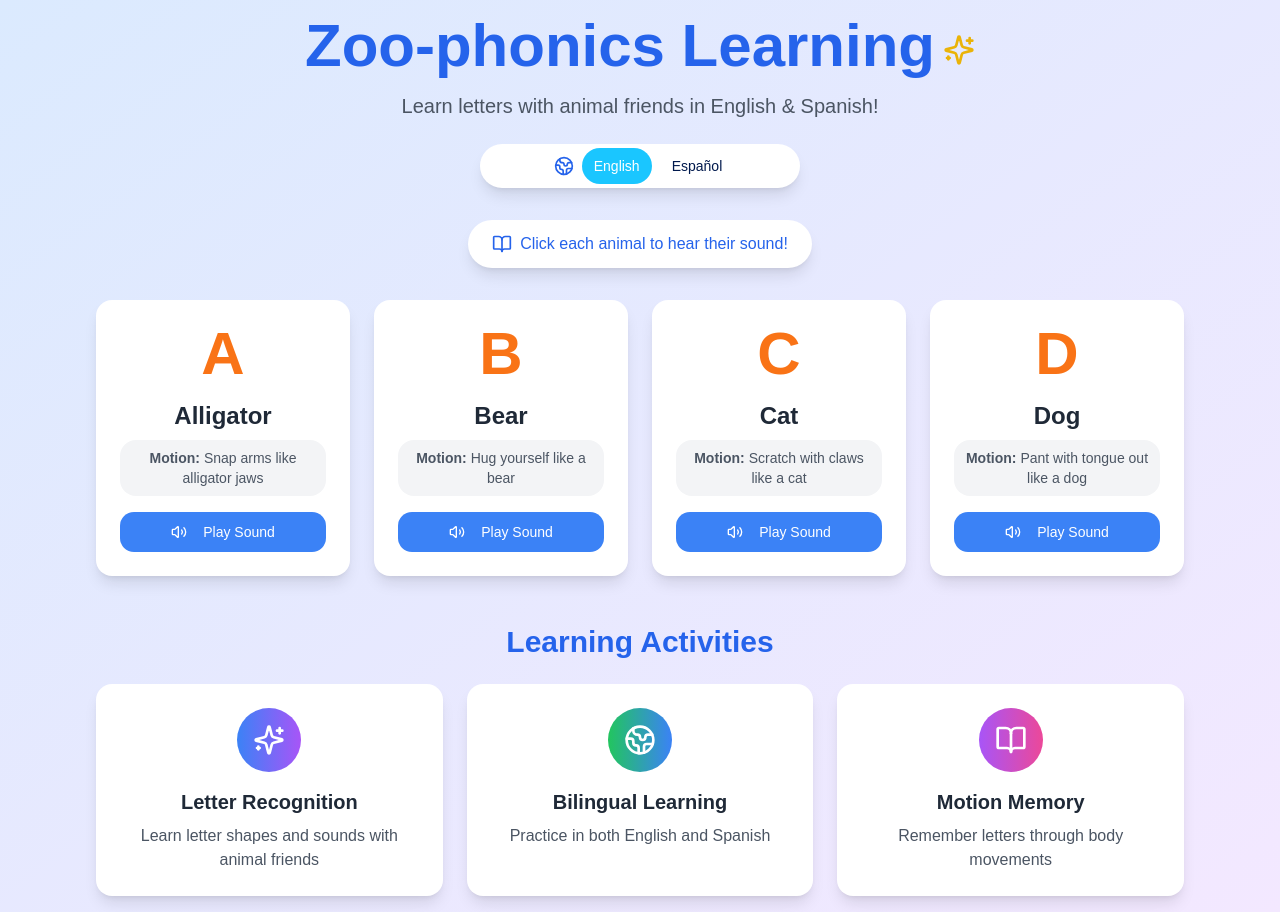
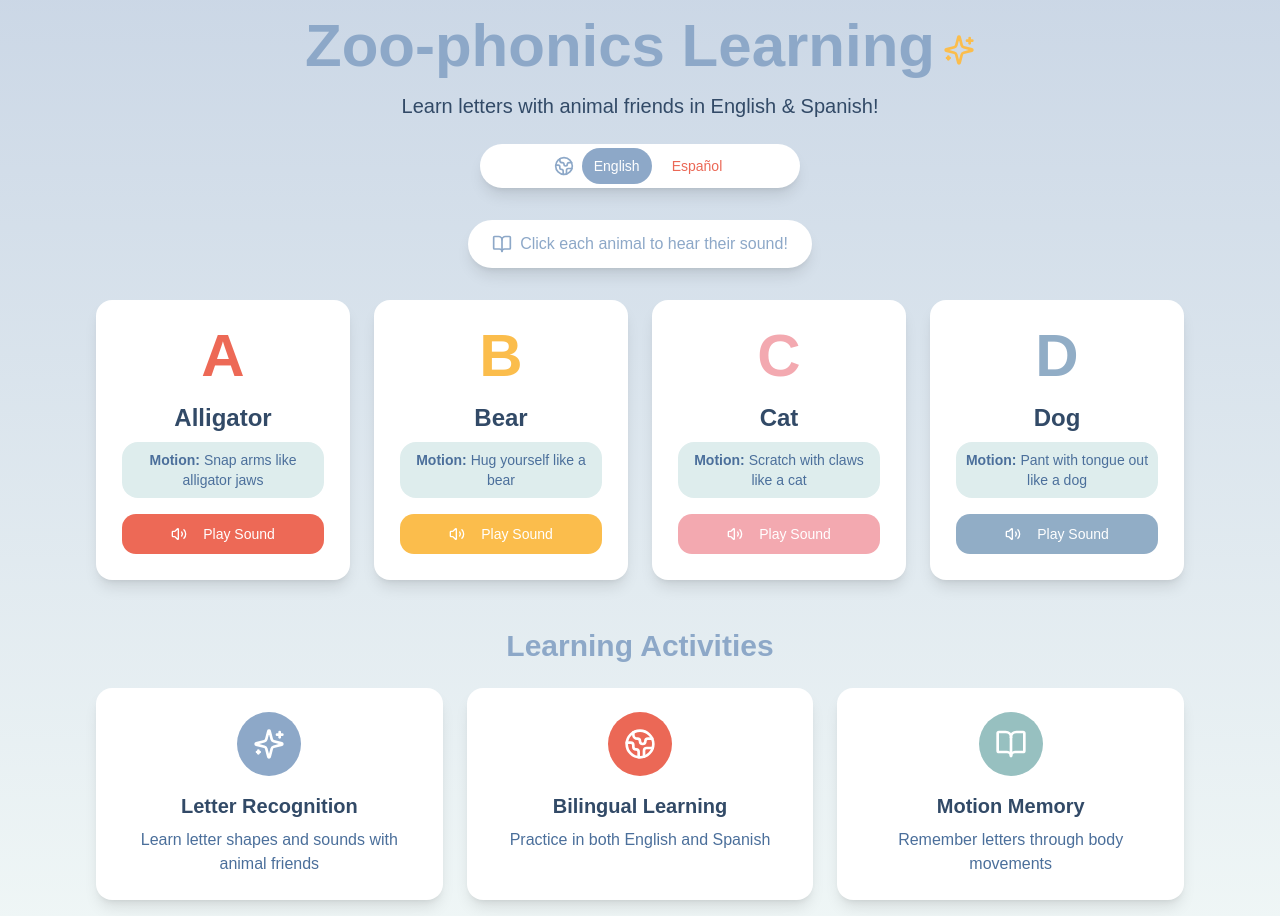
Before and after one commit to liafbojos/olilearning, a React (Vite) app: page / in a window 1280 px wide. Built offline with nearby package versions, Linux system fonts and the light colour scheme.

Commit message:
Update color palette
Apply specified color hex codes to the application.

```diff
--- a/src/index.css
+++ b/src/index.css
@@ -7,78 +7,79 @@
 
 @layer base {
   :root {
-    /* Playful background gradients */
-    --background: 200 100% 97%;
-    --foreground: 220 100% 15%;
+    /* Custom color palette - using only specified hex colors converted to HSL */
+    --background: 0 0% 98%;
+    --foreground: 213 35% 30%;
 
     /* Card and surface colors */
     --card: 0 0% 100%;
-    --card-foreground: 220 100% 15%;
-    --card-hover: 200 100% 95%;
+    --card-foreground: 213 35% 30%;
+    --card-hover: 180 28% 95%;
 
     /* Interactive surfaces */
     --popover: 0 0% 100%;
-    --popover-foreground: 220 100% 15%;
+    --popover-foreground: 213 35% 30%;
 
-    /* Primary colors - Bright Blue */
-    --primary: 195 100% 55%;
+    /* Primary colors - Blue (#91adc6) */
+    --primary: 213 35% 67%;
     --primary-foreground: 0 0% 100%;
-    --primary-hover: 195 100% 45%;
+    --primary-hover: 213 35% 57%;
 
-    /* Secondary colors - Warm Orange */
-    --secondary: 25 100% 65%;
+    /* Secondary colors - Coral (#ED6956) */
+    --secondary: 7 79% 63%;
     --secondary-foreground: 0 0% 100%;
-    --secondary-hover: 25 100% 55%;
+    --secondary-hover: 7 79% 53%;
 
-    /* Success - Bright Green */
-    --success: 145 85% 55%;
+    /* Success/Accent - Teal (#97c0c0) */
+    --success: 180 28% 67%;
     --success-foreground: 0 0% 100%;
-    --success-hover: 145 85% 45%;
+    --success-hover: 180 28% 57%;
 
-    /* Fun colors for animals */
-    --fun-purple: 270 85% 65%;
-    --fun-pink: 315 85% 65%;
-    --fun-yellow: 50 100% 70%;
-    --fun-red: 355 85% 65%;
+    /* Custom colors from palette */
+    --color-coral: 7 79% 63%;      /* #ED6956 */
+    --color-yellow: 43 95% 64%;    /* #FBBD4C */
+    --color-pink: 353 59% 81%;     /* #f3a9b0 */
+    --color-blue: 213 35% 67%;     /* #91adc6 */
+    --color-teal: 180 28% 67%;     /* #97c0c0 */
 
-    /* Muted colors */
-    --muted: 210 25% 92%;
-    --muted-foreground: 220 25% 45%;
+    /* Muted colors using teal tones */
+    --muted: 180 28% 90%;
+    --muted-foreground: 213 35% 45%;
 
-    /* Accent colors */
-    --accent: 270 85% 65%;
-    --accent-foreground: 0 0% 100%;
+    /* Accent colors - Pink */
+    --accent: 353 59% 81%;
+    --accent-foreground: 213 35% 30%;
 
     /* Utility colors */
-    --destructive: 355 85% 65%;
+    --destructive: 7 79% 63%;
     --destructive-foreground: 0 0% 100%;
 
-    --border: 210 25% 88%;
-    --input: 210 25% 88%;
-    --ring: 195 100% 55%;
+    --border: 180 28% 85%;
+    --input: 180 28% 85%;
+    --ring: 213 35% 67%;
 
     --radius: 1rem;
 
-    /* Gradients */
+    /* Custom gradients using only specified colors */
     --gradient-rainbow: linear-gradient(135deg,
-      hsl(var(--primary)) 0%,
-      hsl(var(--fun-purple)) 25%,
-      hsl(var(--fun-pink)) 50%,
-      hsl(var(--secondary)) 75%,
-      hsl(var(--fun-yellow)) 100%);
+      hsl(213 35% 67%) 0%,     /* blue */
+      hsl(180 28% 67%) 25%,    /* teal */
+      hsl(353 59% 81%) 50%,    /* pink */
+      hsl(7 79% 63%) 75%,      /* coral */
+      hsl(43 95% 64%) 100%);   /* yellow */
 
     --gradient-sky: linear-gradient(180deg,
-      hsl(200 100% 85%) 0%,
-      hsl(200 100% 97%) 100%);
+      hsl(213 35% 85%) 0%,
+      hsl(180 28% 95%) 100%);
 
     --gradient-card: linear-gradient(145deg,
       hsl(0 0% 100%) 0%,
-      hsl(200 50% 98%) 100%);
+      hsl(180 28% 98%) 100%);
 
-    /* Shadows */
-    --shadow-playful: 0 8px 25px -8px hsl(var(--primary) / 0.3);
-    --shadow-card: 0 4px 20px -4px hsl(220 25% 60% / 0.15);
-    --shadow-fun: 0 10px 30px -10px hsl(var(--accent) / 0.4);
+    /* Shadows using custom colors */
+    --shadow-playful: 0 8px 25px -8px hsl(213 35% 67% / 0.3);
+    --shadow-card: 0 4px 20px -4px hsl(180 28% 67% / 0.15);
+    --shadow-fun: 0 10px 30px -10px hsl(353 59% 81% / 0.4);
 
     /* Animations */
     --transition-bouncy: all 0.3s cubic-bezier(0.68, -0.55, 0.265, 1.55);
--- a/src/pages/Index.tsx
+++ b/src/pages/Index.tsx
@@ -26,6 +26,9 @@ const animals = [
   }
 ];
 
+// Color constants based on specified palette
+const colorPalette = ['#ED6956', '#FBBD4C', '#f3a9b0', '#91adc6'];
+
 const Index = () => {
   const [currentLanguage, setCurrentLanguage] = useState<'english' | 'spanish'>('english');
 
@@ -40,24 +43,31 @@ const Index = () => {
   };
 
   return (
-    <div className="min-h-screen bg-gradient-to-br from-blue-100 to-purple-100 p-4">
+    <div className="min-h-screen bg-gradient-to-br from-blue-100 to-teal-50 p-4">
       {/* Header */}
       <header className="text-center mb-8">
-        <h1 className="text-4xl md:text-6xl font-bold text-blue-600 mb-4">
+        <h1 className="text-4xl md:text-6xl font-bold text-primary mb-4">
           Zoo-phonics Learning
-          <Sparkles className="inline-block ml-2 h-8 w-8 text-yellow-500" />
+          <Sparkles
+            className="inline-block ml-2 h-8 w-8"
+            style={{ color: '#FBBD4C' }}
+          />
         </h1>
-        <p className="text-xl text-gray-600 mb-6">
+        <p className="text-xl text-foreground mb-6">
           Learn letters with animal friends in English & Spanish!
         </p>
 
         {/* Language Toggle */}
         <div className="flex items-center justify-center space-x-2 bg-white rounded-full p-1 shadow-lg max-w-xs mx-auto">
-          <Globe2 className="h-5 w-5 text-blue-600 ml-2" />
+          <Globe2 className="h-5 w-5 text-primary ml-2" />
           <Button
             variant={currentLanguage === 'english' ? 'default' : 'ghost'}
             size="sm"
-            className="rounded-full"
+            className={`rounded-full ${
+              currentLanguage === 'english'
+                ? 'bg-primary text-primary-foreground'
+                : 'hover:bg-primary/10 text-primary'
+            }`}
             onClick={() => setCurrentLanguage('english')}
           >
             English
@@ -65,7 +75,11 @@ const Index = () => {
           <Button
             variant={currentLanguage === 'spanish' ? 'default' : 'ghost'}
             size="sm"
-            className="rounded-full"
+            className={`rounded-full ${
+              currentLanguage === 'spanish'
+                ? 'bg-secondary text-secondary-foreground'
+                : 'hover:bg-secondary/10 text-secondary'
+            }`}
             onClick={() => setCurrentLanguage('spanish')}
           >
             Español
@@ -78,8 +92,8 @@ const Index = () => {
         {/* Instructions */}
         <div className="text-center mb-8">
           <div className="inline-flex items-center gap-2 bg-white rounded-full px-6 py-3 shadow-lg">
-            <BookOpen className="h-5 w-5 text-blue-600" />
-            <span className="font-medium text-blue-600">
+            <BookOpen className="h-5 w-5 text-primary" />
+            <span className="font-medium text-primary">
               {currentLanguage === 'english'
                 ? 'Click each animal to hear their sound!'
                 : '¡Haz clic en cada animal para escuchar su sonido!'
@@ -90,24 +104,27 @@ const Index = () => {
 
         {/* Animal Cards */}
         <div className="grid grid-cols-1 md:grid-cols-2 lg:grid-cols-4 gap-6 mb-12">
-          {animals.map((animal) => (
+          {animals.map((animal, index) => (
             <div
               key={animal.letter}
-              className="bg-white rounded-2xl p-6 shadow-lg hover:shadow-xl transition-all duration-300 hover:scale-105 cursor-pointer"
+              className="bg-white rounded-2xl p-6 shadow-lg hover:shadow-xl transition-all duration-300 hover:scale-105 cursor-pointer border-2 border-transparent hover:border-accent"
               onClick={() => playSound(animal)}
             >
               {/* Letter */}
-              <div className="text-6xl font-bold text-orange-500 text-center mb-4">
+              <div
+                className="text-6xl font-bold text-center mb-4"
+                style={{ color: colorPalette[index % 4] }}
+              >
                 {animal.letter}
               </div>
 
               {/* Animal Name */}
-              <h3 className="text-2xl font-bold text-gray-800 text-center mb-2">
+              <h3 className="text-2xl font-bold text-foreground text-center mb-2">
                 {animal.animalName[currentLanguage]}
               </h3>
 
               {/* Motion */}
-              <p className="text-sm text-gray-600 text-center bg-gray-100 rounded-lg p-2 mb-4">
+              <p className="text-sm text-muted-foreground text-center bg-muted rounded-lg p-2 mb-4">
                 <strong>Motion:</strong> {animal.motion}
               </p>
 
@@ -117,7 +134,11 @@ const Index = () => {
                   e.stopPropagation();
                   playSound(animal);
                 }}
-                className="w-full bg-blue-500 hover:bg-blue-600 text-white"
+                className="w-full text-white"
+                style={{
+                  backgroundColor: colorPalette[index % 4],
+                  border: 'none'
+                }}
               >
                 <Volume2 className="mr-2 h-4 w-4" />
                 {currentLanguage === 'english' ? 'Play Sound' : 'Reproducir'}
@@ -128,19 +149,19 @@ const Index = () => {
 
         {/* Learning Activities */}
         <section className="text-center">
-          <h2 className="text-3xl font-bold text-blue-600 mb-6">
+          <h2 className="text-3xl font-bold text-primary mb-6">
             {currentLanguage === 'english' ? 'Learning Activities' : 'Actividades de Aprendizaje'}
           </h2>
 
           <div className="grid grid-cols-1 md:grid-cols-3 gap-6">
-            <div className="bg-white rounded-2xl p-6 shadow-lg">
-              <div className="w-16 h-16 bg-gradient-to-r from-blue-500 to-purple-500 rounded-full flex items-center justify-center mx-auto mb-4">
+            <div className="bg-white rounded-2xl p-6 shadow-lg hover:shadow-xl transition-all duration-300 hover:scale-105">
+              <div className="w-16 h-16 bg-primary rounded-full flex items-center justify-center mx-auto mb-4">
                 <Sparkles className="h-8 w-8 text-white" />
               </div>
-              <h3 className="text-xl font-bold text-gray-800 mb-2">
+              <h3 className="text-xl font-bold text-foreground mb-2">
                 {currentLanguage === 'english' ? 'Letter Recognition' : 'Reconocimiento de Letras'}
               </h3>
-              <p className="text-gray-600">
+              <p className="text-muted-foreground">
                 {currentLanguage === 'english'
                   ? 'Learn letter shapes and sounds with animal friends'
                   : 'Aprende las formas y sonidos de las letras'
@@ -148,14 +169,14 @@ const Index = () => {
               </p>
             </div>
 
-            <div className="bg-white rounded-2xl p-6 shadow-lg">
-              <div className="w-16 h-16 bg-gradient-to-r from-green-500 to-blue-500 rounded-full flex items-center justify-center mx-auto mb-4">
+            <div className="bg-white rounded-2xl p-6 shadow-lg hover:shadow-xl transition-all duration-300 hover:scale-105">
+              <div className="w-16 h-16 bg-secondary rounded-full flex items-center justify-center mx-auto mb-4">
                 <Globe2 className="h-8 w-8 text-white" />
               </div>
-              <h3 className="text-xl font-bold text-gray-800 mb-2">
+              <h3 className="text-xl font-bold text-foreground mb-2">
                 {currentLanguage === 'english' ? 'Bilingual Learning' : 'Aprendizaje Bilingüe'}
               </h3>
-              <p className="text-gray-600">
+              <p className="text-muted-foreground">
                 {currentLanguage === 'english'
                   ? 'Practice in both English and Spanish'
                   : 'Practica en inglés y español'
@@ -163,14 +184,17 @@ const Index = () => {
               </p>
             </div>
 
-            <div className="bg-white rounded-2xl p-6 shadow-lg">
-              <div className="w-16 h-16 bg-gradient-to-r from-purple-500 to-pink-500 rounded-full flex items-center justify-center mx-auto mb-4">
+            <div className="bg-white rounded-2xl p-6 shadow-lg hover:shadow-xl transition-all duration-300 hover:scale-105">
+              <div
+                className="w-16 h-16 rounded-full flex items-center justify-center mx-auto mb-4"
+                style={{ backgroundColor: '#97c0c0' }}
+              >
                 <BookOpen className="h-8 w-8 text-white" />
               </div>
-              <h3 className="text-xl font-bold text-gray-800 mb-2">
+              <h3 className="text-xl font-bold text-foreground mb-2">
                 {currentLanguage === 'english' ? 'Motion Memory' : 'Memoria de Movimientos'}
               </h3>
-              <p className="text-gray-600">
+              <p className="text-muted-foreground">
                 {currentLanguage === 'english'
                   ? 'Remember letters through body movements'
                   : 'Recuerda las letras con movimientos'
```
Also changed, not shown: tailwind.config.ts (+6 -4 lines).
